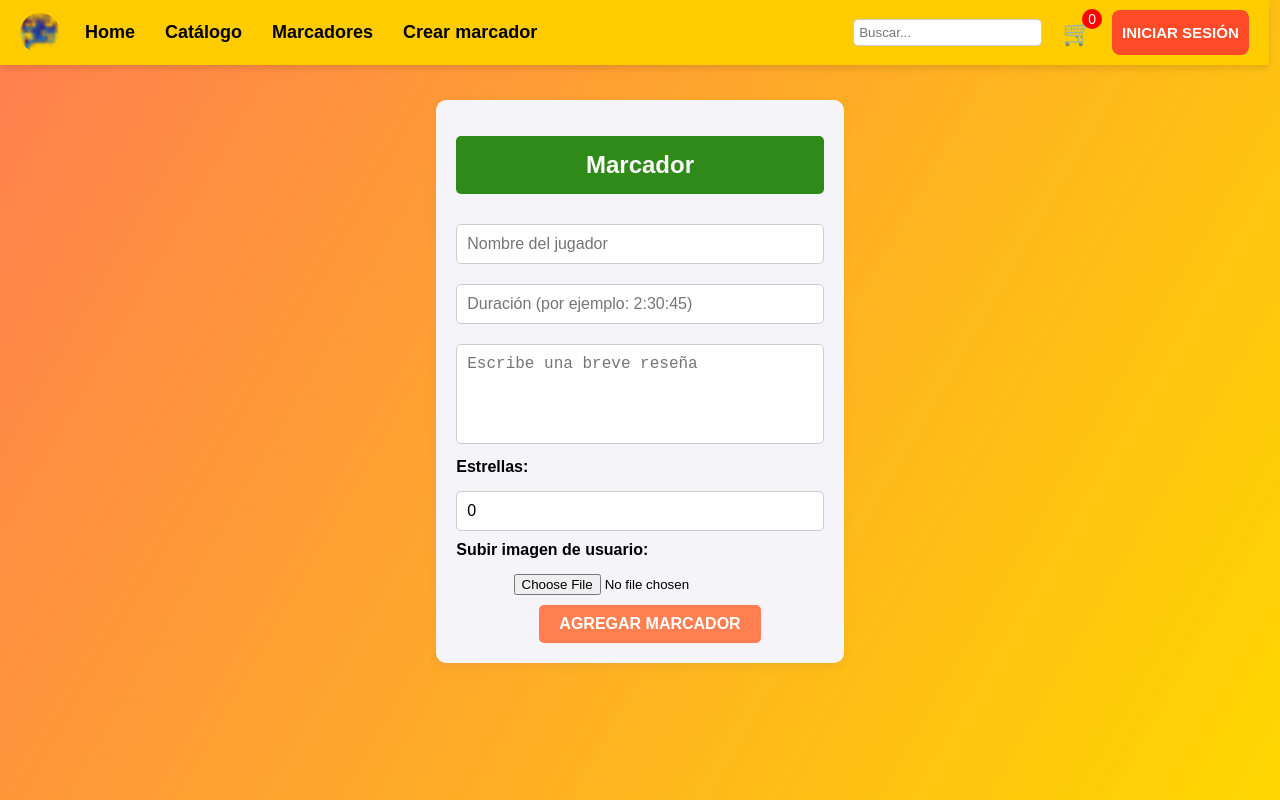
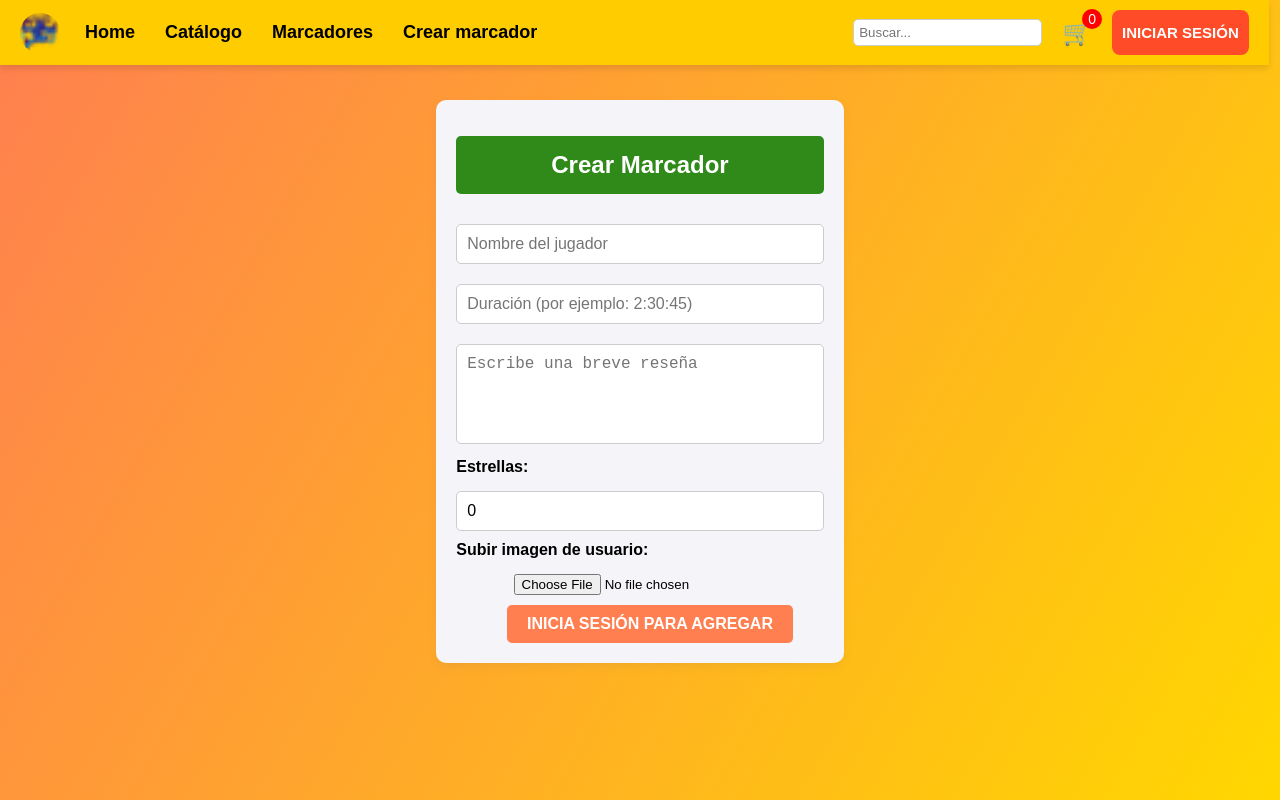
Before and after one commit to NathalieVHerreraP/Rayman-LCDLV-Web, a React (Create React App) app in the folder RaymanLCDLV-Web/: page /Scoreboard in a window 1280 px wide. Built offline with nearby package versions, Linux system fonts and the light colour scheme; no server answers.

Commit message:
Comandos para validar si esta o no Logeado (Marcador)

```diff
--- a/RaymanLCDLV-Web/src/App.js
+++ b/RaymanLCDLV-Web/src/App.js
@@ -1,25 +1,30 @@
-// App.js
-import React, { useEffect, useState } from 'react';
-import { BrowserRouter as Router, Routes, Route, Link, useNavigate } from 'react-router-dom';
+import React, { useEffect, useState } from "react";
+import {
+  BrowserRouter as Router,
+  Routes,
+  Route,
+  Link,
+  useNavigate,
+} from "react-router-dom";
 
-import Home from './Home';
-import Catalogo from './catalogo';
-import Marcadores from './Marcadores';
-import AuthForm from './AuthForm';
-import UserProfile from './UserProfile';
-import Cart from './Carrito'; // Aquí ya estás importando el Cart
-import PurchaseConfirmation from './PurchaseConfirmation';
-import Scoreboard from './scoreboard';
-import JugadorDetalles from './Jugadordetalles';
-import { getToken, removeToken } from './tokenStorage';
-import './App.css';
+import Home from "./Home";
+import Catalogo from "./catalogo";
+import Marcadores from "./Marcadores";
+import AuthForm from "./AuthForm";
+import UserProfile from "./UserProfile";
+import Cart from "./Carrito";
+import PurchaseConfirmation from "./PurchaseConfirmation";
+import Scoreboard from "./scoreboard";
+import JugadorDetalles from "./Jugadordetalles";
+import { getToken, removeToken } from "./tokenStorage";
+import "./App.css";
 
 const App = () => {
   const [isAuthenticated, setIsAuthenticated] = useState(false);
-  const [userImage, setUserImage] = useState('Logo2.png');
+  const [userImage, setUserImage] = useState("Logo2.png");
   const [cartItems, setCartItems] = useState([]); // Estado para los ítems del carrito
   const [purchaseSuccess, setPurchaseSuccess] = useState(null);
-  const [searchQuery, setSearchQuery] = useState(''); // Estado para el search
+  const [searchQuery, setSearchQuery] = useState(""); // Estado para el search
   const navigate = useNavigate();
 
   // Verificar autenticación al cargar la aplicación
@@ -28,21 +33,21 @@ const App = () => {
       const token = await getToken();
       if (token) {
         try {
-          const response = await fetch('http://localhost:5000/validateToken', {
-            method: 'POST',
+          const response = await fetch("http://localhost:5000/validateToken", {
+            method: "POST",
             headers: { Authorization: `Bearer ${token}` },
           });
           const data = await response.json();
           if (response.ok) {
             setIsAuthenticated(true);
-            setUserImage(data.user?.image || 'Logo2.png'); // Establecer la imagen del usuario
+            setUserImage(data.user?.image || "Logo2.png"); // Establecer la imagen del usuario
           } else {
             setIsAuthenticated(false);
-            setUserImage('Logo2.png');
+            setUserImage("Logo2.png");
           }
         } catch {
           setIsAuthenticated(false);
-          setUserImage('Logo2.png');
+          setUserImage("Logo2.png");
         }
       }
     };
@@ -52,15 +57,15 @@ const App = () => {
 
   const handleLogin = (userData) => {
     setIsAuthenticated(true);
-    setUserImage(userData.image || 'Logo2.png'); // Imagen en base64
-    navigate('/Home');
+    setUserImage(userData.image || "Logo2.png"); // Imagen en base64
+    navigate("/Home");
   };
 
   const handleLogout = async () => {
     await removeToken();
     setIsAuthenticated(false);
-    setUserImage('Logo2.png');
-    navigate('/AuthForm');
+    setUserImage("Logo2.png");
+    navigate("/AuthForm");
   };
 
   // Manejar agregar y remover del carrito
@@ -80,29 +85,29 @@ const App = () => {
 
   const handlePurchase = async () => {
     try {
-      const response = await fetch('/api/paypal/checkout', {
-        method: 'POST',
-        headers: { 'Content-Type': 'application/json' },
+      const response = await fetch("/api/paypal/checkout", {
+        method: "POST",
+        headers: { "Content-Type": "application/json" },
         body: JSON.stringify({ items: cartItems }),
       });
       const result = await response.json();
       if (result.success) {
         setPurchaseSuccess(true);
         setCartItems([]); // Vaciar el carrito
-        navigate('/confirmation');
+        navigate("/confirmation");
       } else {
         setPurchaseSuccess(false);
-        navigate('/confirmation');
+        navigate("/confirmation");
       }
     } catch (error) {
       setPurchaseSuccess(false);
-      navigate('/confirmation');
+      navigate("/confirmation");
     }
   };
 
   // Manejar búsqueda
   const handleSearch = (event) => {
-    if (event.key === 'Enter') {
+    if (event.key === "Enter") {
       navigate(`/catalogo?search=${searchQuery}`);
     }
   };
@@ -116,7 +121,7 @@ const App = () => {
               src={userImage}
               alt="Usuario"
               className="user-icon"
-              onClick={() => navigate('/UserProfile')}
+              onClick={() => navigate("/UserProfile")}
             />
           ) : (
             <img src="Logo2.png" alt="Logo" className="user-icon" />
@@ -137,11 +142,11 @@ const App = () => {
             onChange={(e) => setSearchQuery(e.target.value)}
             onKeyDown={handleSearch}
           />
-          <div className="cart-icon" onClick={() => navigate('/cart')}>
+          <div className="cart-icon" onClick={() => navigate("/cart")}>
             🛒<span className="cart-count">{cartItems.length}</span>
           </div>
           {!isAuthenticated ? (
-            <button onClick={() => navigate('/AuthForm')} className="login-button">
+            <button onClick={() => navigate("/AuthForm")} className="login-button">
               Iniciar Sesión
             </button>
           ) : (
@@ -173,7 +178,10 @@ const App = () => {
           element={<PurchaseConfirmation success={purchaseSuccess} />}
         />
         <Route path="/jugador/:id" element={<JugadorDetalles />} />
-        <Route path="/Scoreboard" element={<Scoreboard />} />
+        <Route
+          path="/Scoreboard"
+          element={<Scoreboard isAuthenticated={isAuthenticated} />}
+        />
       </Routes>
     </div>
   );
--- a/RaymanLCDLV-Web/src/scoreboard.js
+++ b/RaymanLCDLV-Web/src/scoreboard.js
@@ -1,17 +1,29 @@
-import React, { useState } from 'react';
-import { useNavigate } from 'react-router-dom';
-import './scoreboard.css';
+import React, { useState } from "react";
+import { useNavigate } from "react-router-dom";
+import "./scoreboard.css";
 
-const Scoreboard = ({ onAddPlayer }) => {
-  const [playerName, setPlayerName] = useState('');
-  const [duration, setDuration] = useState('');
-  const [review, setReview] = useState('');
+const Scoreboard = ({ isAuthenticated, onAddPlayer }) => {
+  const [playerName, setPlayerName] = useState("");
+  const [duration, setDuration] = useState("");
+  const [review, setReview] = useState("");
   const [stars, setStars] = useState(0);
   const [image, setImage] = useState(null);
+  const [loading, setLoading] = useState(false);
   const navigate = useNavigate();
 
   const handleAddPlayer = async () => {
-    if (playerName.trim() === '' || duration.trim() === '' || stars === 0 || !image) return;
+    if (!isAuthenticated) {
+      navigate("/AuthForm");
+      return;
+    }
+
+    if (
+      playerName.trim() === "" ||
+      duration.trim() === "" ||
+      stars === 0 ||
+      !image
+    )
+      return;
 
     const newPlayer = {
       Nombre: playerName,
@@ -22,12 +34,13 @@ const Scoreboard = ({ onAddPlayer }) => {
     };
 
     console.log("Datos a enviar:", newPlayer);
+    setLoading(true);
 
     try {
-      const response = await fetch('http://localhost:5000/addScore', {
-        method: 'POST',
+      const response = await fetch("http://localhost:5000/addScore", {
+        method: "POST",
         headers: {
-          'Content-Type': 'application/json',
+          "Content-Type": "application/json",
         },
         body: JSON.stringify(newPlayer),
       });
@@ -37,19 +50,21 @@ const Scoreboard = ({ onAddPlayer }) => {
       if (response.ok) {
         const result = await response.json();
         console.log("Respuesta del servidor:", result);
-        onAddPlayer(newPlayer);
-        setPlayerName('');
-        setDuration('');
-        setReview('');
+        if (onAddPlayer) onAddPlayer(newPlayer);
+        setPlayerName("");
+        setDuration("");
+        setReview("");
         setStars(0);
         setImage(null);
-        navigate('/marcadores');
+        navigate("/marcadores");
       } else {
         const errorText = await response.text();
-        console.error("Error al agregar o actualizar marcador", errorText);
+        console.error("Error al agregar marcador:", errorText);
       }
     } catch (error) {
       console.error("Error al enviar el marcador a la API:", error);
+    } finally {
+      setLoading(false);
     }
   };
 
@@ -66,27 +81,56 @@ const Scoreboard = ({ onAddPlayer }) => {
 
   return (
     <div className="scoreboard">
-      <h1>Marcador</h1>
-      <input type="text" value={playerName} onChange={(e) => setPlayerName(e.target.value)} placeholder="Nombre del jugador" />
-      <input type="text" value={duration} onChange={(e) => setDuration(e.target.value)} placeholder="Duración (por ejemplo: 2:30:45)" />
-      <textarea value={review} onChange={(e) => setReview(e.target.value)} placeholder="Escribe una breve reseña" />
+      <h1>Crear Marcador</h1>
+      <input
+        type="text"
+        value={playerName}
+        onChange={(e) => setPlayerName(e.target.value)}
+        placeholder="Nombre del jugador"
+      />
+      <input
+        type="text"
+        value={duration}
+        onChange={(e) => setDuration(e.target.value)}
+        placeholder="Duración (por ejemplo: 2:30:45)"
+      />
+      <textarea
+        value={review}
+        onChange={(e) => setReview(e.target.value)}
+        placeholder="Escribe una breve reseña"
+      />
       <div>
         <label>Estrellas: </label>
-        <input type="text" placeholder="Selecciona estrellas (1-5)" value={stars} onChange={(e) => {
-          const value = parseInt(e.target.value);
-          if (!isNaN(value) && value >= 1 && value <= 5) {
-            setStars(value);
-          } else if (e.target.value === '') {
-            setStars('');
-          }
-        }} />
-        <span> {'★'.repeat(stars)} </span>
+        <input
+          type="text"
+          placeholder="Selecciona estrellas (1-5)"
+          value={stars}
+          onChange={(e) => {
+            const value = parseInt(e.target.value);
+            if (!isNaN(value) && value >= 1 && value <= 5) {
+              setStars(value);
+            } else if (e.target.value === "") {
+              setStars("");
+            }
+          }}
+        />
+        <span> {"★".repeat(stars)} </span>
       </div>
       <div>
         <label>Subir imagen de usuario: </label>
         <input type="file" accept="image/*" onChange={handleImageChange} />
       </div>
-      <button onClick={handleAddPlayer}>Agregar Marcador</button>
+      <button
+        className="add-player-button"
+        onClick={handleAddPlayer}
+        disabled={loading || !isAuthenticated}
+      >
+        {loading
+          ? "Procesando..."
+          : isAuthenticated
+          ? "Agregar Marcador"
+          : "Inicia sesión para agregar"}
+      </button>
     </div>
   );
 };
```
